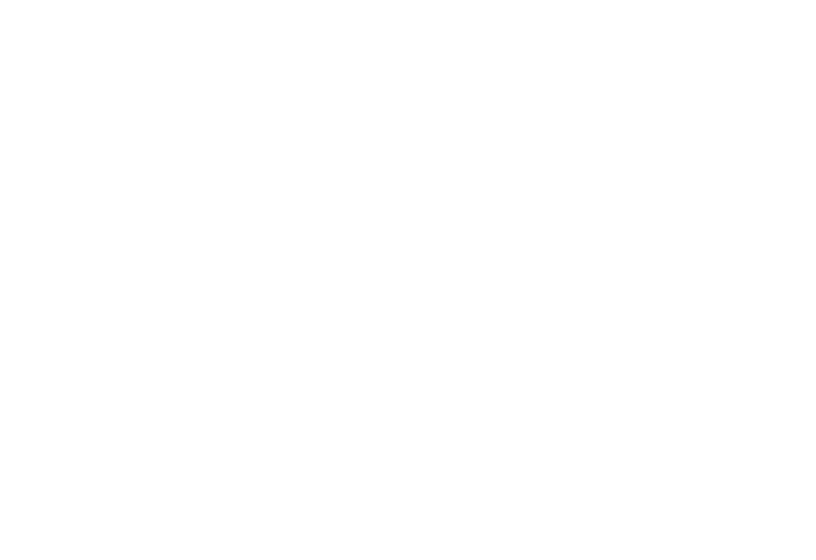
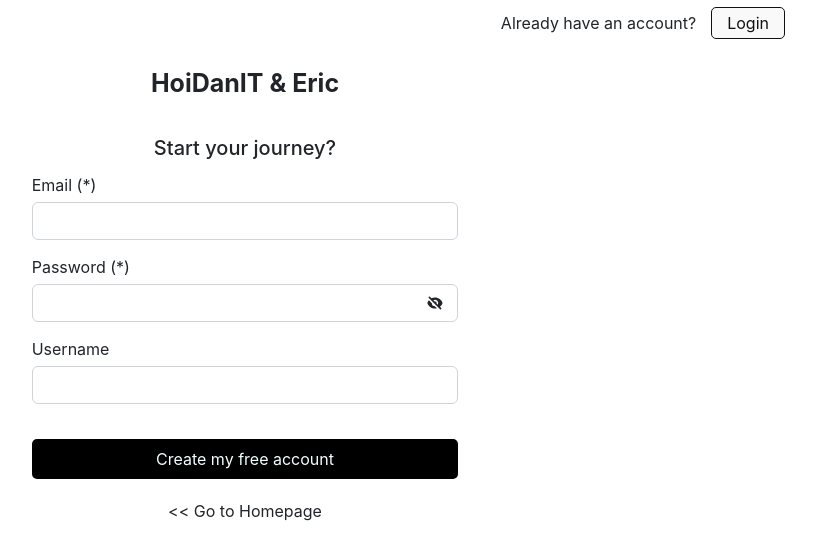
Before and after one commit to tamnhu-github/Udemy_React, a React (Create React App) app: page /register in a window 1280 px wide. Before the commit this address had no page. Shown: the top 560 px of the page, without its empty margins (395-1211 px from the left). Built offline with nearby package versions, Linux system fonts and the light colour scheme.

Commit message:
register

```diff
--- a/src/Layout.js
+++ b/src/Layout.js
@@ -8,6 +8,7 @@
 import Login from './components/Auth/Login';
 import 'react-toastify/dist/ReactToastify.css';
 import { ToastContainer } from 'react-toastify';
+import Register from './components/Auth/Register';
 const Layout = (props) => {
     return(
         <>
@@ -21,6 +22,7 @@
                     <Route path='manage-users' element={<ManageUser/>}/>
                 </Route>
                 <Route path='/login' element={<Login/>}/>
+                <Route path='/register' element={<Register/>}/>
             </Routes>
             <ToastContainer
                 position="top-right"
--- a/src/components/Auth/Login.js
+++ b/src/components/Auth/Login.js
@@ -6,9 +6,25 @@
 const Login = (props) => {
     const [email, setEmail] = useState('');
     const [password, setPassword] = useState('');
+    const navigate = useNavigate();
+    const validateEmail = (email) => {
+        return String(email)
+          .toLowerCase()
+          .match(
+            /^(([^<>()[\]\\.,;:\s@"]+(\.[^<>()[\]\\.,;:\s@"]+)*)|(".+"))@((\[[0-9]{1,3}\.[0-9]{1,3}\.[0-9]{1,3}\.[0-9]{1,3}\])|(([a-zA-Z\-0-9]+\.)+[a-zA-Z]{2,}))$/
+          );
+    }
     const handleLogin = async() => {
         //validate
-
+        const isValidEmail = validateEmail(email);
+        if(!isValidEmail) {
+          toast.error('Invalid email');
+          return;
+        }
+        if(!password) {
+          toast.error('Invalid password');
+          return;
+        }
         //submit apis
         let res = await postLogin(email, password);
         if(res && res.EC === 0) {
@@ -20,12 +36,11 @@
         }
 
     }
-    const navigate = useNavigate();
     return(
         <div className="login-container">
             <div className='header'>
                 <span>Don't have an account yet?</span>
-                <button>Sign up</button>
+                <button onClick={() => navigate('/register')}>Sign up</button>
             </div>
             <div className='title col-4 mx-auto'>HoiDanIT</div>
             <div className='welcome col-4 mx-auto'>Hello, who's this?</div>
--- /dev/null
+++ b/src/components/Auth/Register.js
@@ -0,0 +1,81 @@
+import { useState } from "react";
+import '../Auth/Register.scss';
+import { useNavigate } from "react-router-dom";
+import { postRegister } from "../../services/apiService";
+import { toast } from 'react-toastify';
+import {HiEye, HiEyeOff} from 'react-icons/hi';
+const Register = (props) => {
+    const [email, setEmail] = useState('');
+    const [password, setPassword] = useState('');
+    const [username, setUsername] = useState('');
+    const [isShowPassword, setIsShowPassword] = useState(false);
+    const handleShowHidePassword = () => {
+        setIsShowPassword(true);
+    }
+    const navigate = useNavigate();
+    const handleRegister = async() => {
+        let res = await postRegister(email, password, username);
+        if(res && res.EC === 0) {
+            toast.success(res.EM);
+            navigate('/login');
+        }
+        if(res && res.EC !== 0) {
+            toast.error(res.EM);
+        }
+    }
+    return(
+        <div className="register-container">
+            <div className='header'>
+                <span>Already have an account?</span>
+                <button onClick={() => navigate('/login')}>Login</button>
+            </div>
+            <div className='title col-4 mx-auto'>HoiDanIT &amp; Eric</div>
+            <div className='welcome col-4 mx-auto'>Start your journey?</div>
+            <div className='content-form col-4 mx-auto'>
+                <div className='form-group'>
+                    <label>Email (*)</label>
+                    <input
+                        type={'email'}
+                        className='form-control'
+                        value={email}
+                        onChange={(event) => setEmail(event.target.value)}>
+                    </input>
+                </div>
+                <div className='form-group pass-group'>
+                    <label>Password (*)</label>
+                    <input
+                        type={isShowPassword ? 'text' : 'password'}
+                        className='form-control'
+                        value={password}
+                        onChange={(event) => setPassword(event.target.value)}>
+                    </input>
+                    {isShowPassword
+                        ?<span className="icons-eye" onClick={() => setIsShowPassword(false)}>
+                            <HiEye/>
+                        </span>
+                        :<span className="icons-eye" onClick={() => setIsShowPassword(true)}>
+                            <HiEyeOff/>
+                        </span>
+
+                    }
+                </div>
+                <div className='form-group'>
+                    <label>Username</label>
+                    <input
+                        type={'username'}
+                        className='form-control'
+                        value={username}
+                        onChange={(event) => setUsername(event.target.value)}>
+                    </input>
+                </div>
+                <div>
+                    <button className='btn-submit' onClick={() => handleRegister()}>Create my free account</button>
+                </div>
+                <div className='text-center'>
+                    <span className='back' onClick={() =>{navigate('/')}}> &#60;&#60; Go to Homepage</span>
+                </div>
+            </div>
+        </div>
+    )
+}
+export default Register;
--- /dev/null
+++ b/src/components/Auth/Register.scss
@@ -0,0 +1,66 @@
+.register-container {
+    .header {
+        height: 45px;
+        text-align: right;
+        padding: 0 100px;
+        display: flex;
+        align-items: center;
+        justify-content: flex-end;
+        button {
+            padding: 3px 15px;
+            margin-left: 15px;
+            background-color: #f9f9f9;
+            color: rgb(17, 17, 17);
+            border-radius: 5px;
+            border: 1px solid;
+            &:hover {
+                background-color: rgba(0,0,0,0);
+            }
+        }
+    }
+    .title {
+        font-weight: 700;
+        font-size: 25px;
+        text-align: center;
+        padding: 20px 0;
+    }
+    .welcome {
+        font-weight: 500;
+        font-size: 20px;
+        padding: 10px 0;
+        text-align: center;
+    }
+    .content-form {
+        input {
+            margin-bottom: 15px;
+            margin-top: 5px;
+        }
+        button {
+            width: 100%;
+            height: 40px;
+            margin: 20px 0;
+            border-radius: 5px;
+            border: none;
+            color: azure;
+            background-color: black;
+            &:hover {
+                background-color:rgb(50, 50, 50);;
+            }
+        }
+        .back {
+            cursor: pointer;
+            &:hover {
+                font-weight: 500;
+            }
+        }
+        .pass-group {
+            position: relative;
+            .icons-eye {
+                position: absolute;
+                right: 15px;
+                top: 35px;
+                cursor: pointer;
+            }
+        }
+    }
+}
--- a/src/components/Header/Header.js
+++ b/src/components/Header/Header.js
@@ -6,9 +6,6 @@
 import Login from '../Auth/Login';
 const Header = () => {
   const navigate = useNavigate();
-  const handleLogin = () => {
-    navigate('/login');
-  }
   return (
     <Navbar bg="light" expand="lg">
       <Container>
@@ -26,8 +23,8 @@
                 <Nav.Link href="/admin">Admin</Nav.Link> */}
             </Nav>
             <Nav>
-                <button className='btn-login' onClick={() => handleLogin()}>Log in</button>
-                <button className='btn-signup'>Sign up</button>
+                <button className='btn-login' onClick={() => navigate('/login')}>Log in</button>
+                <button className='btn-signup' onClick={() => navigate('/register')}>Sign up</button>
                 {/* <NavDropdown title="Setting" id="basic-nav-dropdown">
                     <NavDropdown.Item>Log in</NavDropdown.Item>
                     <NavDropdown.Item>Log out</NavDropdown.Item>
--- a/src/services/apiService.js
+++ b/src/services/apiService.js
@@ -35,6 +35,9 @@
 // const postLogin2 = (userEmail, userPassword) => {
 //     return axios.post('api/v1/login', {email: userEmail, password: userPassword});
 // }
+const postRegister = (email, password, username) => {
+    return axios.post('api/v1/register', {email, password, username});
+}
 export
 {
     postCreateNewUser,
@@ -42,5 +45,6 @@
     putUpdateUser,
     deleteUser,
     getUserWithPaginate,
-    postLogin
+    postLogin,
+    postRegister
 };
```
